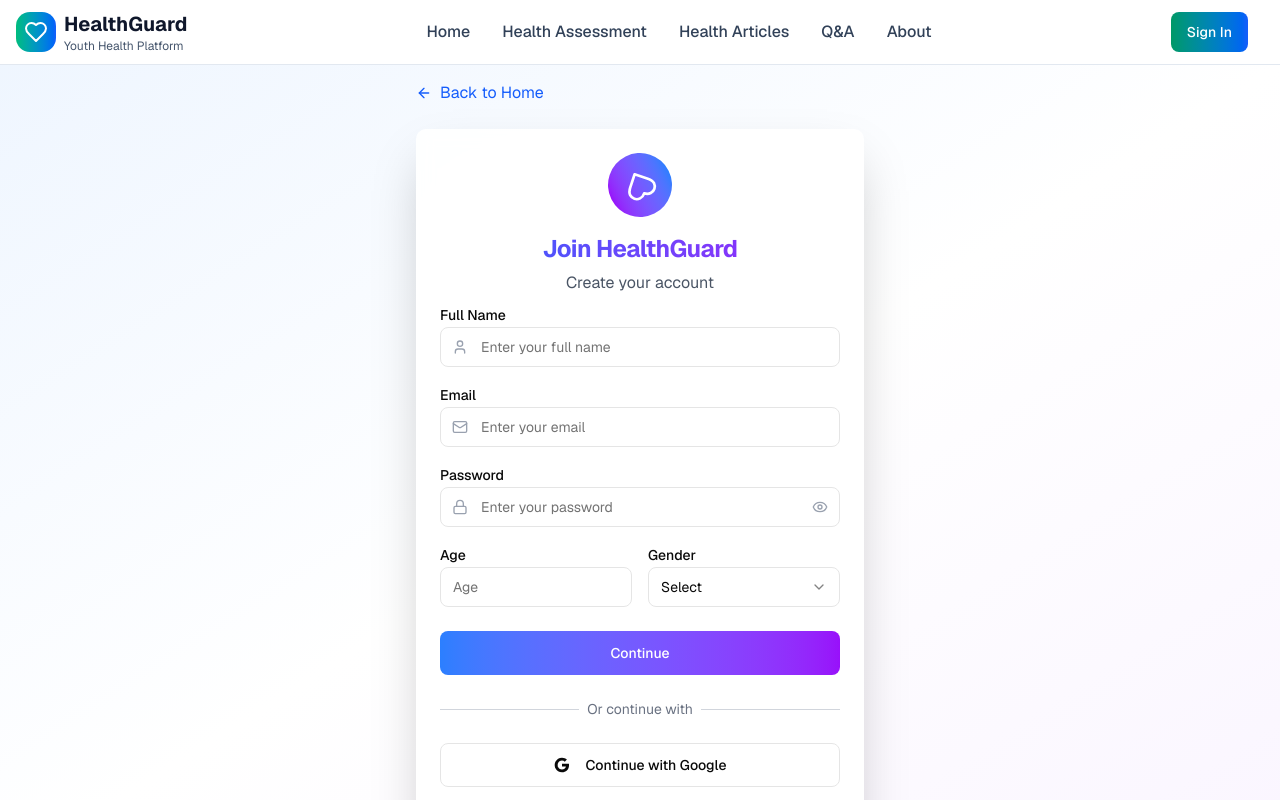
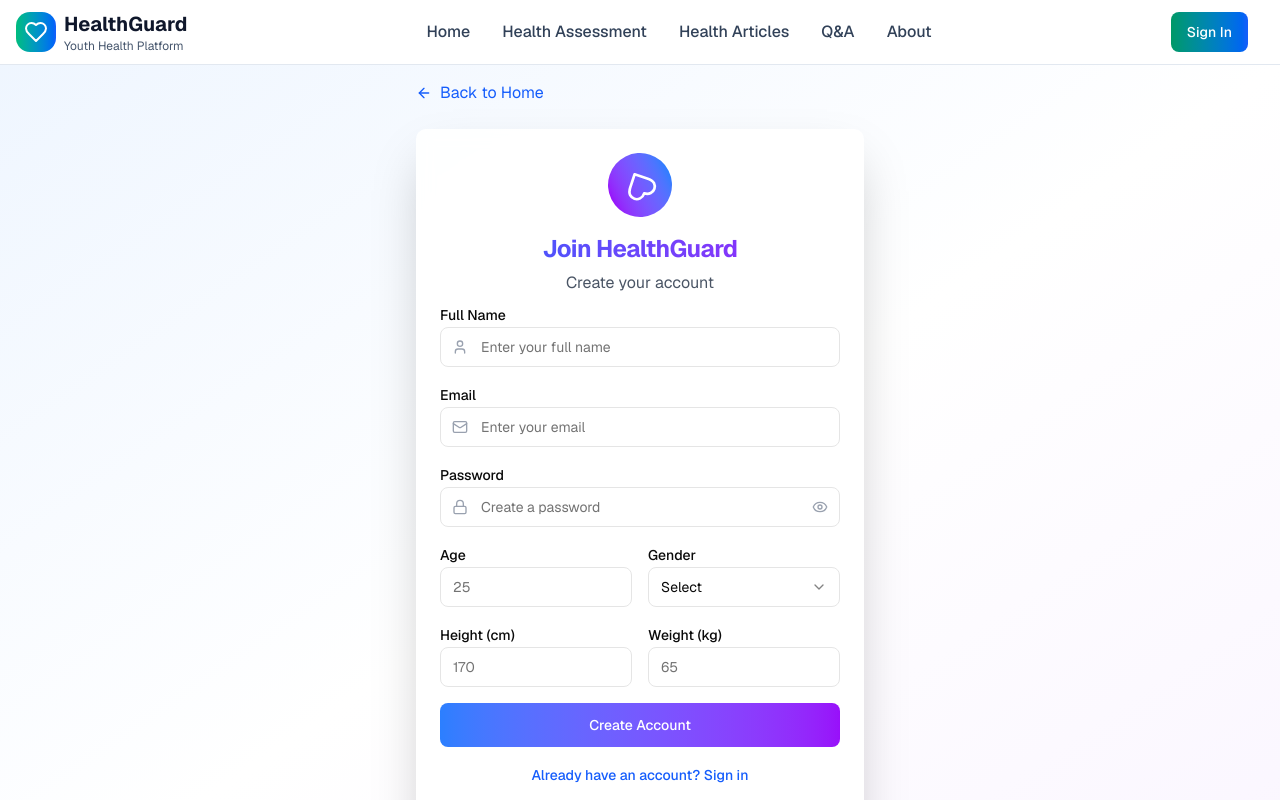
Before and after one commit to ChavinduJayakody/Health-Guard-Youth, a Next.js app in the folder client/: page /auth in a window 1280 px wide. Both pictures are taken after a click on the button "Don't have an account? Sign up". Shown: the top 800 px of the page. Built offline with nearby package versions, Linux system fonts and the light colour scheme.

Commit message:
auth backend completed

```diff
--- a/client/src/app/auth/page.tsx
+++ b/client/src/app/auth/page.tsx
@@ -6,103 +6,62 @@
 import { Button } from "@/components/ui/button"
 import { Input } from "@/components/ui/input"
 import { Label } from "@/components/ui/label"
+import { useToast } from "@/hooks/use-toast"
 import { Card, CardContent, CardHeader, CardTitle } from "@/components/ui/card"
 import { Select, SelectContent, SelectItem, SelectTrigger, SelectValue } from "@/components/ui/select"
 import Link from "next/link"
 import { useRouter } from "next/navigation"
 
-export default function AuthPage() {
-  const [isLogin, setIsLogin] = useState(true)
+interface AuthFormProps {
+  isLogin: boolean
+  setIsLogin: (value: boolean) => void
+}
+
+function LoginForm({ setIsLogin }: AuthFormProps) {
+  const [formData, setFormData] = useState({ email: "", password: "" })
   const [showPassword, setShowPassword] = useState(false)
-  const [step, setStep] = useState(1)
-  const [formData, setFormData] = useState({
-    name: "",
-    email: "",
-    password: "",
-    age: "",
-    gender: "",
-    height: "",
-    weight: "",
-  })
   const router = useRouter()
+  const { toast } = useToast()
 
   const handleInputChange = (field: string, value: string) => {
     setFormData((prev) => ({ ...prev, [field]: value }))
   }
 
-  const handleNext = () => {
-    if (step === 1 && !isLogin) {
-      setStep(2)
-    } else {
-      // Simulate login/signup success
-      localStorage.setItem("user", JSON.stringify(formData))
+  const handleSubmit = async () => {
+    try {
+      const response = await fetch("http://localhost:5000/api/auth/signin", {
+        method: "POST",
+        headers: { "Content-Type": "application/json" },
+        body: JSON.stringify(formData),
+        credentials: "include",
+      })
+      const data = await response.json()
+      if (!response.ok) throw new Error(data.message || "Sign in failed")
+
+      toast({
+        title: "Login successful 🎉",
+        description: "Redirecting to dashboard...",
+      })
+    setTimeout(() => {
       router.push("/dashboard")
+      router.refresh()
+    }, 800)    } catch (err: any) {
+      toast({
+        title: "Login failed",
+        description: err.message,
+        variant: "destructive",
+      })
     }
   }
 
-  const calculateBMI = () => {
-    if (formData.height && formData.weight) {
-      const heightM = Number.parseFloat(formData.height) / 100
-      const weightKg = Number.parseFloat(formData.weight)
-      return (weightKg / (heightM * heightM)).toFixed(1)
-    }
-    return ""
-  }
-
   return (
-    <div className="min-h-screen bg-gradient-to-br from-blue-50 via-white to-purple-50 flex items-center justify-center p-4">
     <motion.div
-        initial={{ opacity: 0, scale: 0.9 }}
-        animate={{ opacity: 1, scale: 1 }}
-        transition={{ duration: 0.5 }}
-        className="w-full max-w-md"
-      >
-        <Link href="/" className="inline-flex items-center text-blue-600 hover:text-blue-700 mb-6 transition-colors">
-          <ArrowLeft className="w-4 h-4 mr-2" />
-          Back to Home
-        </Link>
-
-        <Card className="shadow-2xl border-0 bg-white/90 backdrop-blur-sm">
-          <CardHeader className="text-center pb-2">
-            <motion.div
-              animate={{ rotate: 360 }}
-              transition={{ duration: 20, repeat: Number.POSITIVE_INFINITY, ease: "linear" }}
-              className="w-16 h-16 mx-auto mb-4 bg-gradient-to-r from-blue-500 to-purple-600 rounded-full flex items-center justify-center"
-            >
-              <Heart className="w-8 h-8 text-white" />
-            </motion.div>
-            <CardTitle className="text-2xl font-bold bg-gradient-to-r from-blue-600 to-purple-600 bg-clip-text text-transparent">
-              {isLogin ? "Welcome Back" : "Join HealthGuard"}
-            </CardTitle>
-            <p className="text-gray-600">{isLogin ? "Sign in to your account" : "Create your account"}</p>
-          </CardHeader>
-
-          <CardContent className="space-y-6">
-            <AnimatePresence mode="wait">
-              {step === 1 && (
-                <motion.div
-                  key="step1"
+      key="login"
       initial={{ opacity: 0, x: 20 }}
       animate={{ opacity: 1, x: 0 }}
       exit={{ opacity: 0, x: -20 }}
       className="space-y-4"
     >
-                  {!isLogin && (
-                    <div className="space-y-2">
-                      <Label htmlFor="name">Full Name</Label>
-                      <div className="relative">
-                        <User className="absolute left-3 top-3 w-4 h-4 text-gray-400" />
-                        <Input
-                          id="name"
-                          placeholder="Enter your full name"
-                          className="pl-10"
-                          value={formData.name}
-                          onChange={(e) => handleInputChange("name", e.target.value)}
-                        />
-                      </div>
-                    </div>
-                  )}
-
       <div className="space-y-2">
         <Label htmlFor="email">Email</Label>
         <div className="relative">
@@ -140,15 +99,144 @@
         </div>
       </div>
 
-                  {!isLogin && (
-                    <>
+      <Button
+        onClick={handleSubmit}
+        className="w-full bg-gradient-to-r from-blue-500 to-purple-600 hover:from-blue-600 hover:to-purple-700 text-white"
+        size="lg"
+      >
+        Sign In
+      </Button>
+
+      <div className="text-center">
+        <button
+          onClick={() => setIsLogin(false)}
+          className="text-blue-600 hover:text-blue-700 text-sm font-medium"
+        >
+          Don't have an account? Sign up
+        </button>
+      </div>
+    </motion.div>
+  )
+}
+
+function SignupForm({ setIsLogin }: AuthFormProps) {
+  const [formData, setFormData] = useState({
+    name: "",
+    email: "",
+    password: "",
+    age: "",
+    gender: "",
+    height: "",
+    weight: "",
+  })
+  const [showPassword, setShowPassword] = useState(false)
+  const { toast } = useToast()
+
+  const handleInputChange = (field: string, value: string) => {
+    setFormData((prev) => ({ ...prev, [field]: value }))
+  }
+
+  const handleSubmit = async () => {
+    try {
+      const response = await fetch("http://localhost:5000/api/auth/signup", {
+        method: "POST",
+        headers: { "Content-Type": "application/json" },
+        body: JSON.stringify(formData),
+        credentials: "include",
+      })
+      const data = await response.json()
+      if (!response.ok) throw new Error(data.message || "Signup failed")
+
+      toast({
+        title: "Account created 🎉",
+        description: "Please sign in to continue",
+      })
+      setIsLogin(true)
+    } catch (err: any) {
+      toast({
+        title: "Signup failed",
+        description: err.message,
+        variant: "destructive",
+      })
+    }
+  }
+
+  const calculateBMI = () => {
+    if (formData.height && formData.weight) {
+      const heightM = Number.parseFloat(formData.height) / 100
+      const weightKg = Number.parseFloat(formData.weight)
+      return (weightKg / (heightM * heightM)).toFixed(1)
+    }
+    return null
+  }
+
+  return (
+    <motion.div
+      key="signup"
+      initial={{ opacity: 0, x: -20 }}
+      animate={{ opacity: 1, x: 0 }}
+      exit={{ opacity: 0, x: 20 }}
+      className="space-y-4"
+    >
+      <div className="space-y-2">
+        <Label htmlFor="name">Full Name</Label>
+        <div className="relative">
+          <User className="absolute left-3 top-3 w-4 h-4 text-gray-400" />
+          <Input
+            id="name"
+            type="text"
+            placeholder="Enter your full name"
+            className="pl-10"
+            value={formData.name}
+            onChange={(e) => handleInputChange("name", e.target.value)}
+          />
+        </div>
+      </div>
+
+      <div className="space-y-2">
+        <Label htmlFor="email">Email</Label>
+        <div className="relative">
+          <Mail className="absolute left-3 top-3 w-4 h-4 text-gray-400" />
+          <Input
+            id="email"
+            type="email"
+            placeholder="Enter your email"
+            className="pl-10"
+            value={formData.email}
+            onChange={(e) => handleInputChange("email", e.target.value)}
+          />
+        </div>
+      </div>
+
+      <div className="space-y-2">
+        <Label htmlFor="password">Password</Label>
+        <div className="relative">
+          <Lock className="absolute left-3 top-3 w-4 h-4 text-gray-400" />
+          <Input
+            id="password"
+            type={showPassword ? "text" : "password"}
+            placeholder="Create a password"
+            className="pl-10 pr-10"
+            value={formData.password}
+            onChange={(e) => handleInputChange("password", e.target.value)}
+          />
+          <button
+            type="button"
+            onClick={() => setShowPassword(!showPassword)}
+            className="absolute right-3 top-3 text-gray-400 hover:text-gray-600"
+          >
+            {showPassword ? <EyeOff className="w-4 h-4" /> : <Eye className="w-4 h-4" />}
+          </button>
+        </div>
+      </div>
+
       <div className="grid grid-cols-2 gap-4">
         <div className="space-y-2">
           <Label htmlFor="age">Age</Label>
           <Input
             id="age"
             type="number"
-                            placeholder="Age"
+            placeholder="25"
             value={formData.age}
             onChange={(e) => handleInputChange("age", e.target.value)}
           />
@@ -166,23 +254,6 @@
             </SelectContent>
           </Select>
         </div>
-                      </div>
-                    </>
-                  )}
-                </motion.div>
-              )}
-
-              {step === 2 && !isLogin && (
-                <motion.div
-                  key="step2"
-                  initial={{ opacity: 0, x: 20 }}
-                  animate={{ opacity: 1, x: 0 }}
-                  exit={{ opacity: 0, x: -20 }}
-                  className="space-y-4"
-                >
-                  <div className="text-center mb-6">
-                    <h3 className="text-lg font-semibold">Physical Information</h3>
-                    <p className="text-gray-600 text-sm">Help us calculate your BMI</p>
       </div>
 
       <div className="grid grid-cols-2 gap-4">
@@ -219,20 +290,61 @@
         </motion.div>
       )}
 
-                  <Button onClick={() => setStep(1)} variant="outline" className="w-full">
-                    Back
-                  </Button>
-                </motion.div>
-              )}
-            </AnimatePresence>
-
       <Button
-              onClick={handleNext}
+        onClick={handleSubmit}
         className="w-full bg-gradient-to-r from-blue-500 to-purple-600 hover:from-blue-600 hover:to-purple-700 text-white"
         size="lg"
       >
-              {isLogin ? "Sign In" : step === 1 ? "Continue" : "Create Account"}
+        Create Account
       </Button>
+
+      <div className="text-center">
+        <button
+          onClick={() => setIsLogin(true)}
+          className="text-blue-600 hover:text-blue-700 text-sm font-medium"
+        >
+          Already have an account? Sign in
+        </button>
+      </div>
+    </motion.div>
+  )
+}
+
+export default function AuthPage() {
+  const [isLogin, setIsLogin] = useState(true)
+
+  return (
+    <div className="min-h-screen bg-gradient-to-br from-blue-50 via-white to-purple-50 flex items-center justify-center p-4">
+      <motion.div
+        initial={{ opacity: 0, scale: 0.9 }}
+        animate={{ opacity: 1, scale: 1 }}
+        transition={{ duration: 0.5 }}
+        className="w-full max-w-md"
+      >
+        <Link href="/" className="inline-flex items-center text-blue-600 hover:text-blue-700 mb-6 transition-colors">
+          <ArrowLeft className="w-4 h-4 mr-2" />
+          Back to Home
+        </Link>
+
+        <Card className="shadow-2xl border-0 bg-white/90 backdrop-blur-sm">
+          <CardHeader className="text-center pb-2">
+            <motion.div
+              animate={{ rotate: 360 }}
+              transition={{ duration: 20, repeat: Number.POSITIVE_INFINITY, ease: "linear" }}
+              className="w-16 h-16 mx-auto mb-4 bg-gradient-to-r from-blue-500 to-purple-600 rounded-full flex items-center justify-center"
+            >
+              <Heart className="w-8 h-8 text-white" />
+            </motion.div>
+            <CardTitle className="text-2xl font-bold bg-gradient-to-r from-blue-600 to-purple-600 bg-clip-text text-transparent">
+              {isLogin ? "Welcome Back" : "Join HealthGuard"}
+            </CardTitle>
+            <p className="text-gray-600">{isLogin ? "Sign in to your account" : "Create your account"}</p>
+          </CardHeader>
+
+          <CardContent className="space-y-6">
+            <AnimatePresence mode="wait">
+              {isLogin ? <LoginForm setIsLogin={setIsLogin} /> : <SignupForm setIsLogin={setIsLogin} />}
+            </AnimatePresence>
 
             <div className="relative">
               <div className="absolute inset-0 flex items-center">
@@ -264,15 +376,6 @@
               </svg>
               Continue with Google
             </Button>
-
-            <div className="text-center">
-              <button
-                onClick={() => setIsLogin(!isLogin)}
-                className="text-blue-600 hover:text-blue-700 text-sm font-medium"
-              >
-                {isLogin ? "Don't have an account? Sign up" : "Already have an account? Sign in"}
-              </button>
-            </div>
           </CardContent>
         </Card>
       </motion.div>
```
Also changed, not shown: client/src/app/middleware.ts (added, +21 -0 lines). Lines whose indentation alone changed are shown as unchanged.
